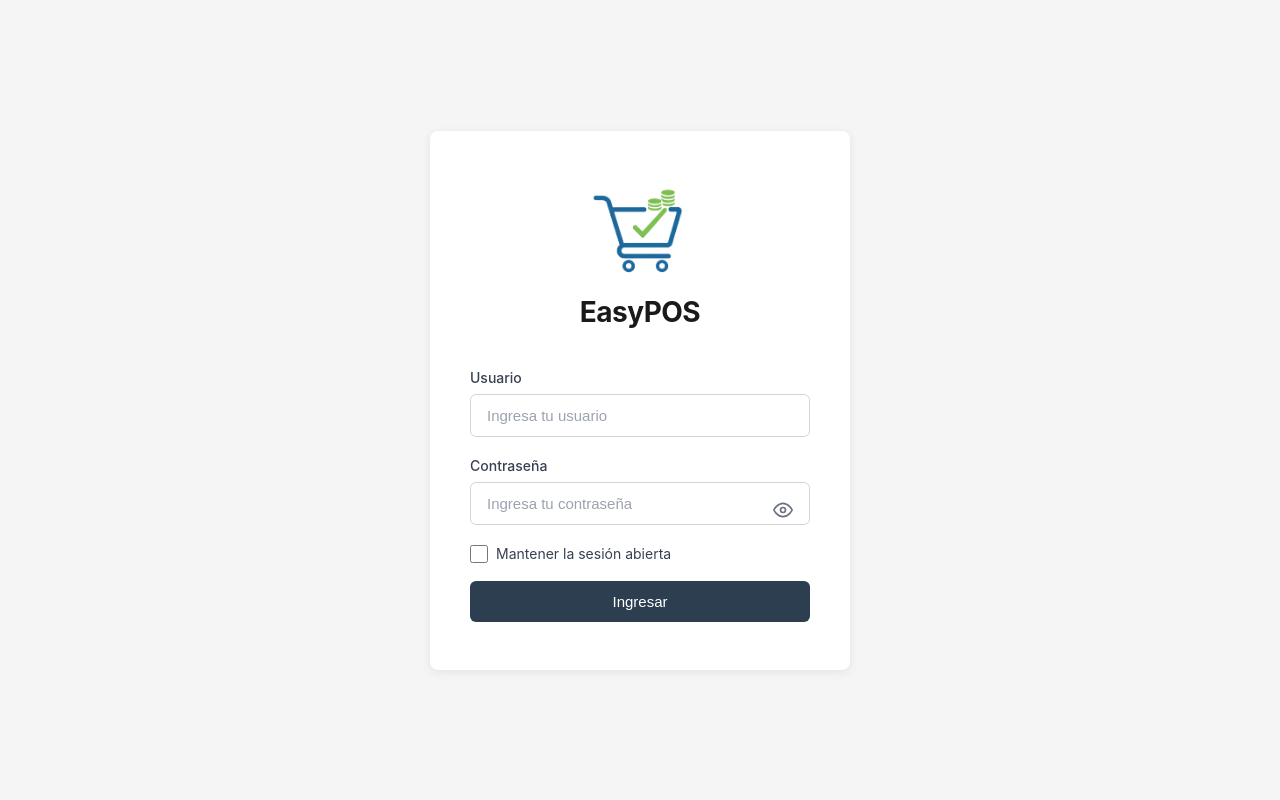
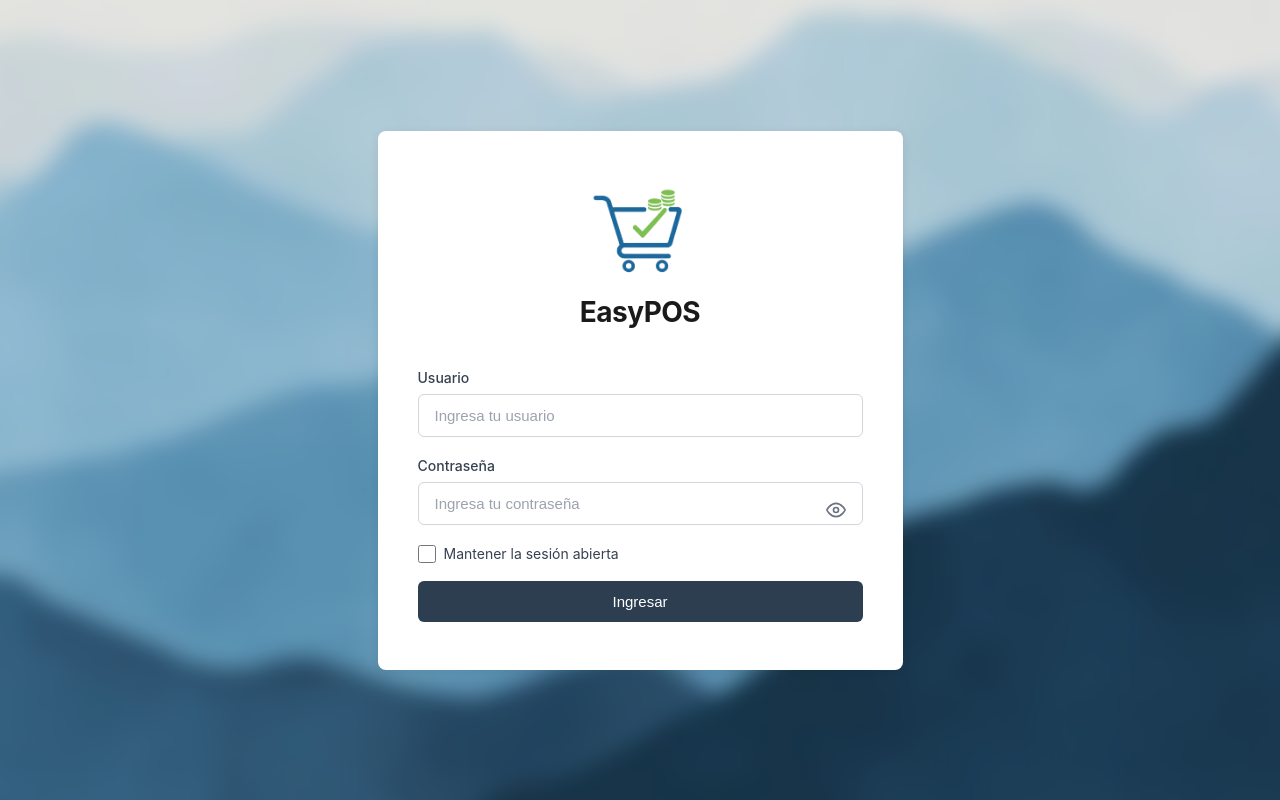
Before and after one commit to JoelFrias/proyecto, a PHP site: page /app/auth/login.php in a window 1280 px wide. Run offline with PHP 8.4, Linux system fonts and the light colour scheme.

```diff
--- a/app/auth/login.php
+++ b/app/auth/login.php
@@ -33,7 +33,24 @@ if (isset($_SESSION['username'])) {
             justify-content: center;
             align-items: center;
             padding: 20px;
+            position: relative; /* Necesario */
+            overflow: hidden;   /* Evita scroll extraño por el blur */
         }
+
+        /* Imagen de fondo borrosa */
+        body::before {
+            content: "";
+            position: fixed;
+            top: 0;
+            left: 0;
+            width: 100vw;
+            height: 100vh;
+            background: url("../../assets/img/fondo-login.webp") center/cover no-repeat;
+            filter: blur(10px);         /* Nivel de desenfoque */
+            transform: scale(1.1);      /* Evita bordes feos al aplicar blur */
+            z-index: -1;                /* Se coloca detrás del contenido */
+        }
+
 
         .container {
             background: white;
@@ -41,7 +58,7 @@ if (isset($_SESSION['username'])) {
             box-shadow: 0 2px 10px rgba(0, 0, 0, 0.08);
             padding: 48px 40px;
             width: 100%;
-            max-width: 420px;
+            max-width: 525px;
             animation: fadeIn 0.3s ease-out;
         }
 
@@ -358,7 +375,7 @@ if (isset($_SESSION['username'])) {
 <body>
     <div class="container">
 
-         <div class="logo">
+        <div class="logo">
             <img src="../../assets/img/logo.png" alt="EasyPOS Logo" class="logo-img">
             <div class="logo-text">EasyPOS</div>
         </div>
--- a/app/caja/caja.php
+++ b/app/caja/caja.php
@@ -419,7 +419,6 @@ if ($_SERVER["REQUEST_METHOD"] == "POST") {
     <style>
         /* Estilos generales dentro de page-content */
         .page-content .container {
-            max-width: 1200px;
             margin: 0 auto;
             font-family: 'Segoe UI', Tahoma, Geneva, Verdana, sans-serif;
         }
--- a/app/caja/cuadre-detalle.php
+++ b/app/caja/cuadre-detalle.php
@@ -164,7 +164,6 @@ $totalEfectivoPagos = 0; $totalTransferenciaPagos = 0; $totalTarjetaPagos = 0;
         }
 
         .contenedor {
-            max-width: 1280px;
             margin: 0 auto;
         }
 
--- a/app/empleados/empleados.php
+++ b/app/empleados/empleados.php
@@ -110,7 +110,6 @@ if (isset($_GET['editar'])) {
 
         /* Estilos específicos para la tabla de empleados - con prefijo emp_ para evitar conflictos */
         .emp_general-container {
-            max-width: 1200px;
             margin: 0 auto;
             padding: 1rem;
             flex: 1;
--- a/app/factura/cotizacion-detalle.php
+++ b/app/factura/cotizacion-detalle.php
@@ -129,7 +129,6 @@ while ($producto = $resultProductos->fetch_assoc()) {
         /* Contenedor de cotización */
         .invoice-container {
             flex: 1;
-            max-width: 1024px;
             margin: 0 auto;
             padding: 1rem;
         }
@@ -363,6 +362,7 @@ while ($producto = $resultProductos->fetch_assoc()) {
             margin-top: 1rem;
             border-radius: 0.5rem;
             box-shadow: 0 2px 5px rgba(0, 0, 0, 0.05);
+            width: 80%;
         }
 
         .notes-section label {
--- a/app/factura/cotizacion-registro.php
+++ b/app/factura/cotizacion-registro.php
@@ -12,8 +12,6 @@ if (!validarPermiso($conn, $permiso_necesario, $id_empleado)) {
 
     exit();
 }
-
-////////////////////////////////////////////////////////////////////
 
 // Configuración de paginación
 $registros_por_pagina = 10;
@@ -194,8 +192,7 @@ function construirQueryFiltros($filtros) {
         }
 
         .contenedor {
-            max-width: 1400px;
-            margin: 1rem;
+            margin: 0 auto;
         }
 
         .cabeza {
--- a/app/factura/factura-detalle.php
+++ b/app/factura/factura-detalle.php
@@ -127,7 +127,6 @@ if ($result->num_rows > 0) {
             min-height: 100vh; /* para evitar el desborde hacia abajo*/
             position: relative;
             transition: margin-left 0.3s ease;
-
         }
 
         .sidebar.collapsed ~ .container {
@@ -138,7 +137,6 @@ if ($result->num_rows > 0) {
         /* Contenedor de factura */
         .invoice-container {
             flex: 1;
-            max-width: 1024px;
             margin: 0 auto;
             padding: 1rem;
         }
--- a/app/factura/factura-registro.php
+++ b/app/factura/factura-registro.php
@@ -187,8 +187,7 @@ function construirQueryFiltros($filtros) {
         }
 
         .contenedor {
-            max-width: 1400px;
-            margin: 1rem;
+            margin: 0 auto;
         }
 
         .cabeza {
--- a/app/inventario/inventario-entrada-detalle.php
+++ b/app/inventario/inventario-entrada-detalle.php
@@ -38,7 +38,6 @@ if (!validarPermiso($conn, $permiso_necesario, $id_empleado)) {
         }
 
         .container {
-            max-width: 1200px;
             margin: 0 auto;
             background: white;
             border-radius: 10px;
--- a/app/inventario/inventario-entrada-lista.php
+++ b/app/inventario/inventario-entrada-lista.php
@@ -37,7 +37,6 @@ if (!validarPermiso($conn, $permiso_necesario, $id_empleado)) {
         }
 
         .container {
-            max-width: 1400px;
             margin: 0 auto;
             background: white;
             border-radius: 10px;
--- a/app/inventario/inventario-entrada-nueva.php
+++ b/app/inventario/inventario-entrada-nueva.php
@@ -36,7 +36,6 @@ if (!validarPermiso($conn, $permiso_necesario, $id_empleado)) {
         }
 
         .container {
-            max-width: 1200px;
             margin: 0 auto;
             background: white;
             border-radius: 10px;
--- a/app/inventario/inventario-salida-detalle.php
+++ b/app/inventario/inventario-salida-detalle.php
@@ -37,7 +37,6 @@ if (!validarPermiso($conn, $permiso_necesario, $id_empleado)) {
         }
 
         .container {
-            max-width: 1200px;
             margin: 0 auto;
             background: white;
             border-radius: 10px;
--- a/app/inventario/inventario-salida-lista.php
+++ b/app/inventario/inventario-salida-lista.php
@@ -38,7 +38,6 @@ if (!validarPermiso($conn, $permiso_necesario, $id_empleado)) {
         }
 
         .container {
-            max-width: 1400px;
             margin: 0 auto;
             background: white;
             border-radius: 10px;
--- a/app/inventario/inventario-salida-nueva.php
+++ b/app/inventario/inventario-salida-nueva.php
@@ -37,7 +37,6 @@ if (!validarPermiso($conn, $permiso_necesario, $id_empleado)) {
         }
 
         .container {
-            max-width: 1200px;
             margin: 0 auto;
             background: white;
             border-radius: 10px;
--- a/app/inventario/registro-transacciones.php
+++ b/app/inventario/registro-transacciones.php
@@ -190,8 +190,7 @@ function construirQueryFiltros($filtros) {
         }
 
         .contenedor {
-            max-width: 1400px;
-            margin: 1rem;
+            margin: 0 auto;
         }
 
         .cabeza {
--- a/assets/css/facturacion.css
+++ b/assets/css/facturacion.css
@@ -16,7 +16,6 @@ body {
 }
 
 .facturacion-container {
-  max-width: 1200px;
   margin: 0 auto;
   position: relative;
   position: relative;
--- a/assets/css/inventario.css
+++ b/assets/css/inventario.css
@@ -12,9 +12,7 @@ body {
 }
 
 .general-container {
-    max-width: 1200px;
     margin: 0 auto;
-    padding: 1rem;
     flex: 1;   /*  le indica al elemento que debe ocupar el espacio disponible de manera proporcional, */
     overflow: auto;
 }
--- a/assets/css/registro_empleados.css
+++ b/assets/css/registro_empleados.css
@@ -16,7 +16,6 @@ body {
 
 .form-container {
     width: 100%;
-    max-width: 1600px;
     margin: 0 auto;
     padding: 1rem;
 }
```
Also changed, not shown: assets/img/fondo-login.webp (added).
